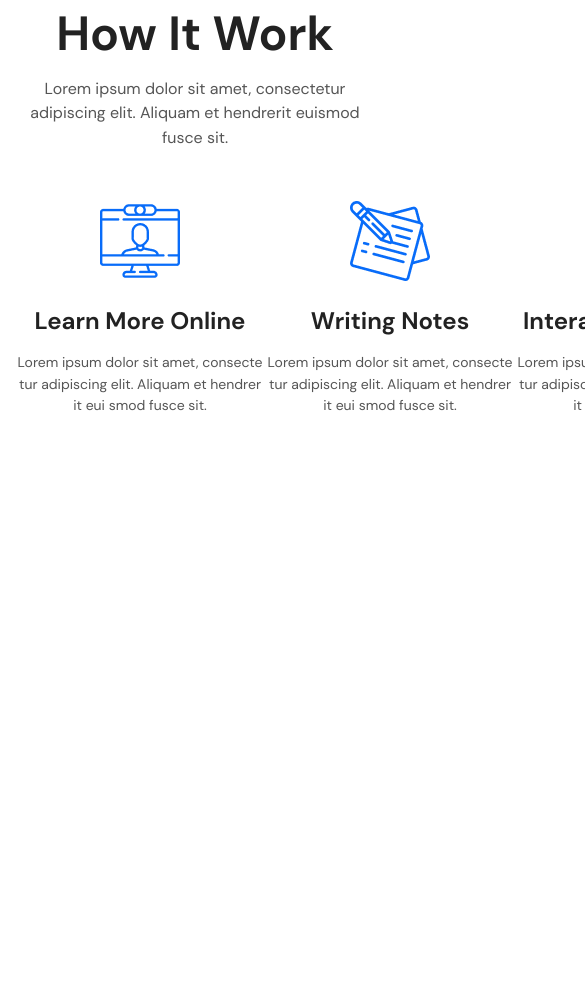
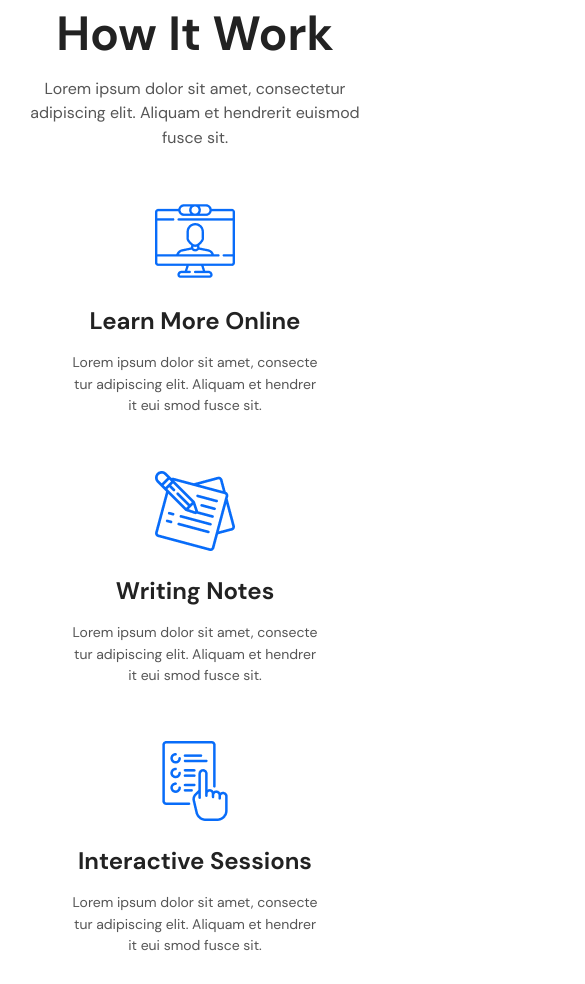
Before and after one commit to prdz14/Education, a plain HTML site: page index.html in a window 390 px wide. Shown: the part 2564-3548 px from the top of the page, 585 px wide, since content can reach past the window. Before the commit the page ends 3111 px from the top, so only its background shows below. Drawn offline with Linux system fonts and the light colour scheme.

Commit message:
mediathird

```diff
--- a/index.html
+++ b/index.html
@@ -116,7 +116,7 @@
         </div>
       </div>
     </section>
-    <section class="course media">
+    <section class="course">
       <div class="container">
         <h2 class="course_title">Our All The Online Courses</h2>
         <p class="course_subtitle">Lorem ipsum dolor sit amet, consectetur adipiscing elit. Placerat mauris non dictumst
--- a/style/media.css
+++ b/style/media.css
@@ -13,9 +13,24 @@
         gap: 40px;
         justify-content: center;
     }
+
+    .services_grid {
+        grid-template-columns: repeat(3, 250px);
+        gap: 30px;
+    }
+
+    .services_item:nth-of-type(4) {
+        grid-column: 2 / 3;
+    }
 }
 
-@media (max-width:992px) {}
+@media (max-width:992px) {
+    .services_grid {
+        grid-template-columns: repeat(2, 250px);
+        gap: 30px;
+        justify-content: center;
+    }
+}
 
 @media (max-width:768px) {
     .nav_list {
@@ -84,6 +99,15 @@
     .about_grid-item {
         text-align: center;
     }
+
+    .services_grid {
+        grid-template-columns: 250px;
+        grid-template-rows: repeat(4, 240px);
+    }
+
+    .services_item:nth-of-type(4) {
+        grid-column: unset;
+    }
 }
 
 @media (max-width:425px) {
```
